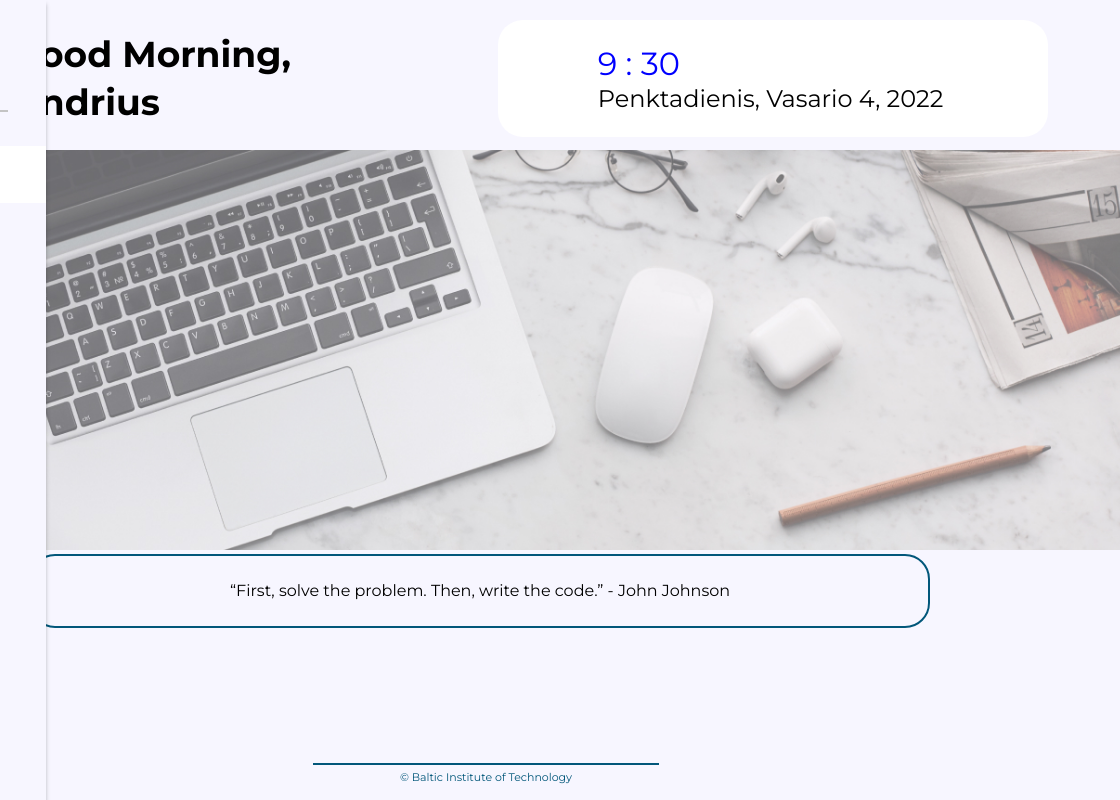
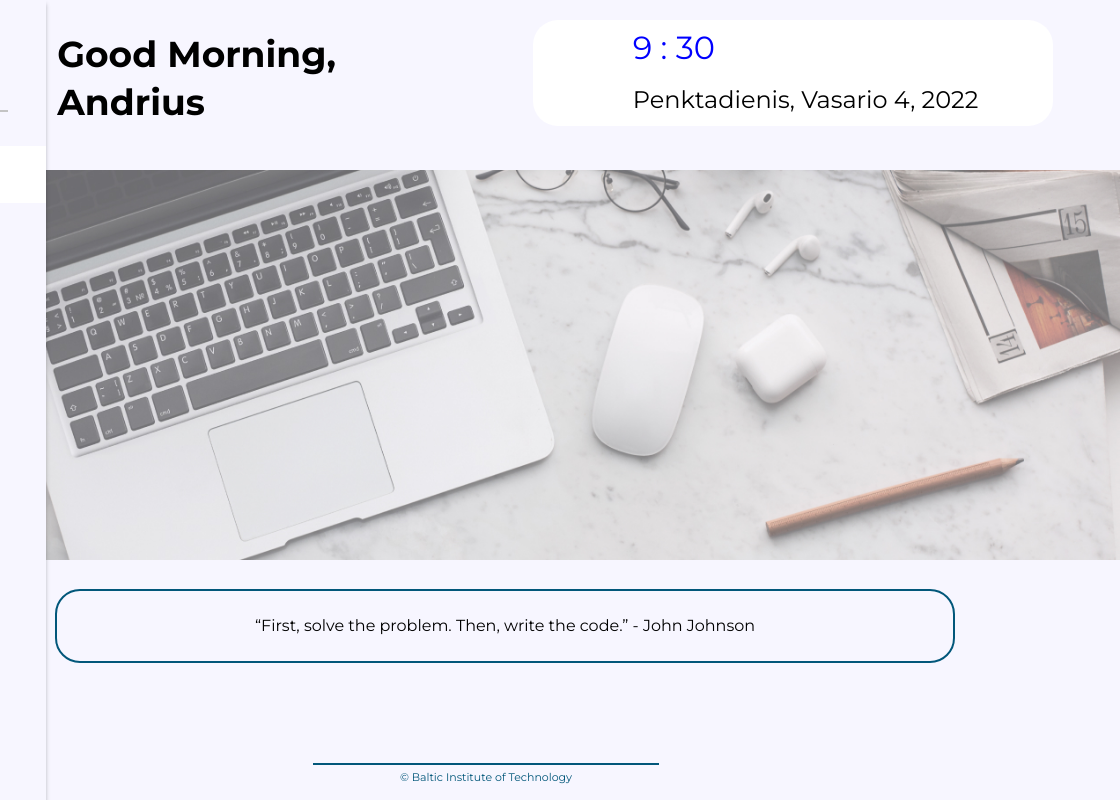
Before and after one commit to Tyroxy/BIT, a website: page index.html in a window 1280 px wide. Shown: the full height of the page, 160-1280 px from the left. Drawn offline with Linux system fonts and the light colour scheme.

Commit message:
Date & Time

```diff
--- a/index.html
+++ b/index.html
@@ -49,13 +49,14 @@
            <h1 class="hi">Good Morning, Andrius</h1>
         </div>
         <div class="right-box">
-            <p class="date"><span class="time">9 : 30</span> <br> Penktadienis, Vasario 4, 2022</p>
+            <p class="time"><span>9 : 30</span></p>
+            <p class="date">Penktadienis, Vasario 4, 2022</p>
         </div>
     </section>
 
     <section class="container mid">
         <div>
-            <img class="bg-img" src="./assets/workplace-results-professional-report-accounting-during 1.jpg" alt="background">
+            <img class="bg-img" src="./assets/workplace.jpg" alt="background">
         </div>
         <div class="box">
             <p class="text">
--- a/styles/home.css
+++ b/styles/home.css
@@ -13,6 +13,7 @@
 
 
 .hi {
+    margin-left: 50px;
     width: 341px;
     height: 80px;
     font-size: 36px;
@@ -21,8 +22,8 @@
 
 .right-box {
     margin-top: 20px;
-    width: 550px;
-    height: 117px;
+    width: 520px;
+    height: 106px;
     background-color: #FFFFFF;
     border-top-left-radius: 25px;
     border-top-right-radius: 25px;
@@ -31,29 +32,39 @@
 }
 
 .time {
+    margin-left: 100px;
+    margin-top: 10px;
     font-size: 32px;
-    line-height: 40px;
+    line-height: 35px;
     color: blue;
   }
 
 .date {
+    margin-top: -10px;
     margin-left: 100px;
     font-size: 24px;
-    line-height: 29px;
+    line-height: 26px;
+}
 
+.mid{
+    margin-top: 20px;
 }
+
 
 .bg-img {
     width: 100%;
-    height: 400px;
-    object-fit: cover;
+    height: 390px;
+    object-fit: 110%;
     object-position:top;
 }
 
 .box{
+    padding: 25px;
     width: 800px;
-    margin: 0 calc(50% - 400px);
-    object-position: center;
+    margin-left: calc(50% - 400px);
+    /* object-position: center; */
+    /* object-position: bottom; */
+    /* margin-bottom: 10px; */
 }
 
 .text {
@@ -69,5 +80,4 @@
     border-top-right-radius: 25px;
     border-bottom-left-radius: 25px;
     border-bottom-right-radius: 25px;
-
 }
--- a/styles/layout.css
+++ b/styles/layout.css
@@ -5,8 +5,10 @@ body {
  }
 
 .main-nav{
+    /* width: 100px;
+    height: 100vh; */
     width: 100px;
-    height: 100vh;
+    height: 100%;
     background-color: #F7F6FF;
     position: fixed;
     transition: width 0.7s ease-in 0s;
```
Also changed, not shown: assets/workplace.jpg (renamed from assets/workplace-results-professional-report-accounting-during 1.jpg), assets/workplace.png (renamed from assets/workplace-results-professional-report-accounting-during 1.png), 1 other file.
